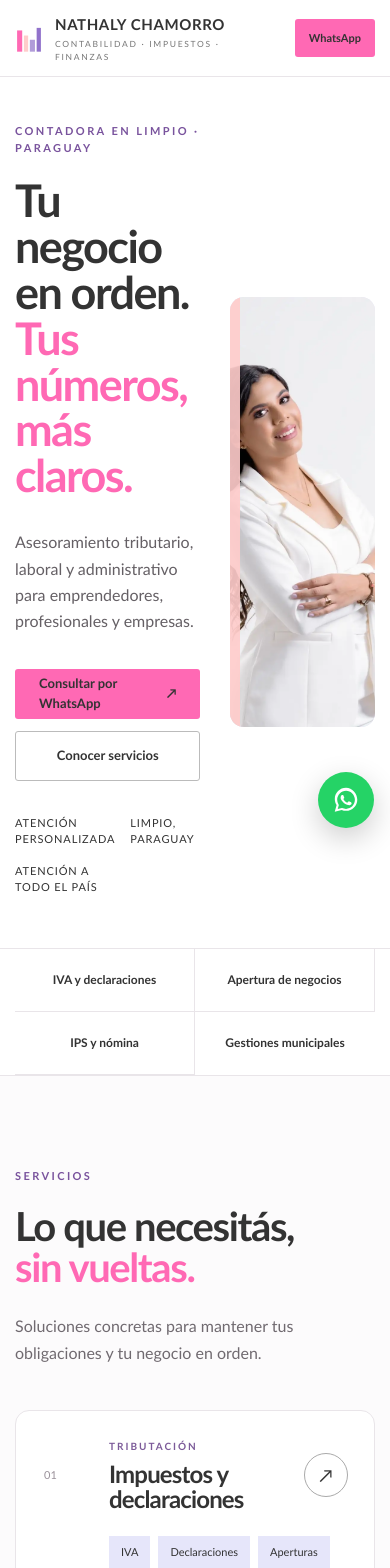
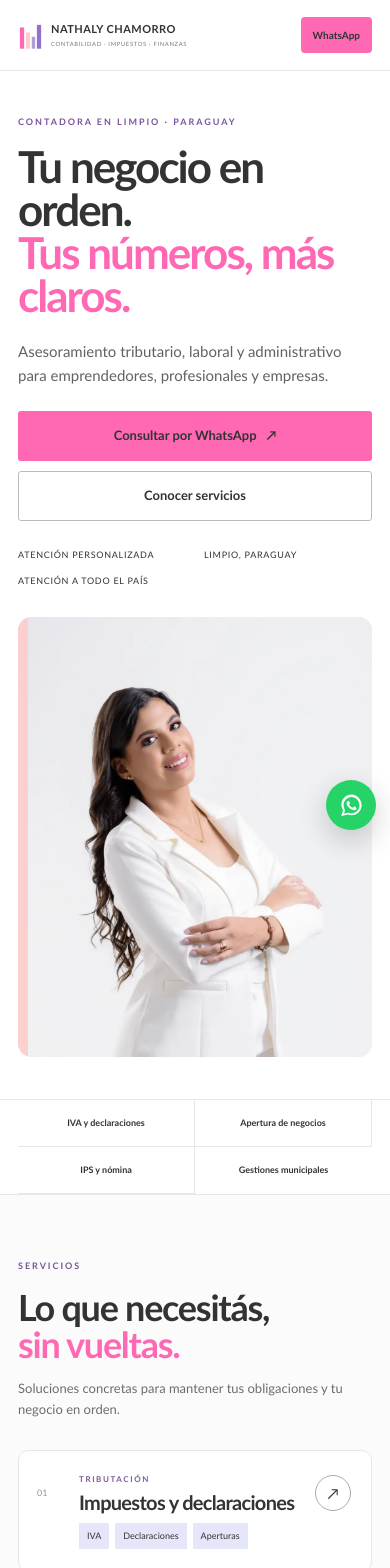
Before and after one commit to equantum-py/NATHALY-CHAMORRO, a Next.js app: page / in a window 390 px wide. Shown: the top 1568 px of the page. Built offline with nearby package versions, Linux system fonts and the light colour scheme.

Commit message:
Corregir diseño responsive mobile 320 a 520px

```diff
--- a/app/globals.css
+++ b/app/globals.css
@@ -37,3 +37,44 @@ h1 em,h2 em,.about h2 em,.contact h2 em{font-style:normal;font-weight:700;color:
 .faq{padding:88px 0}.contact{padding:72px 0;background:var(--ink);color:#fff}.contact .eyebrow{color:var(--rose)}.contact h2{font-size:clamp(40px,4.5vw,58px)}.contact h2 em{color:var(--pink)}.contact-data a{border-color:#777}.btn-light{background:var(--pink)}
 footer{padding:48px 0}.footer-v3{display:grid;grid-template-columns:1.4fr 1.2fr .7fr auto;gap:45px;align-items:start;font-size:11px;color:#777}.footer-v3>div:not(.brand){display:flex;flex-direction:column;gap:7px}.footer-v3>div>strong{color:var(--ink);font-size:11px}.footer-v3 p{margin:0}
 @media(max-width:800px){.hero-grid{padding-top:46px;gap:30px}.hero h1{font-size:45px}.portrait-wrap.portrait-full{height:430px;margin-top:5px;border-radius:14px}.service-list{grid-template-columns:1fr}.service-row{min-height:180px}.trust-grid{grid-template-columns:1fr}.trust-grid>div{padding:18px 0;border-right:0;border-bottom:1px solid rgba(51,51,51,.12)}.trust-grid>div:last-child{border:0}.about-photo{height:390px}.location-grid{grid-template-columns:1fr;gap:28px}.footer-v3{grid-template-columns:1fr;gap:25px}.footer-brand{display:flex}}
+
+/* Mobile V4 — composición específica 320–430px */
+@media(max-width:520px){
+  .container-site{width:calc(100% - 36px)}
+  .site-header{position:sticky}.header-inner{height:70px;gap:10px}
+  .brand{gap:8px;min-width:0}.brand-mark{width:25px;flex:0 0 25px}
+  .brand strong{font-size:11px;white-space:nowrap}.brand small{font-size:5.8px;letter-spacing:.12em;white-space:nowrap}
+  .btn-small{min-height:36px;padding:0 12px;font-size:10px;border-radius:4px}
+  .hero-grid{display:flex;flex-direction:column;min-height:auto;padding-top:44px;padding-bottom:42px;gap:30px}
+  .hero-copy{width:100%}.eyebrow{font-size:9px;line-height:1.5;margin-bottom:16px}
+  .hero h1{font-size:44px;line-height:.98;letter-spacing:-.045em;max-width:100%}
+  .lead{font-size:15px;line-height:1.6;margin-top:22px;max-width:100%}
+  .actions{margin-top:24px;gap:10px}.actions .btn{min-height:50px}
+  .hero-facts{margin-top:28px;display:grid;grid-template-columns:1fr 1fr;gap:13px 18px;font-size:9px;line-height:1.4}
+  .portrait-wrap.portrait-full{order:2;width:100%;height:440px;margin:0;border-radius:14px}
+  .portrait-full .hero-person{object-position:center 12%}
+  .quick-strip{overflow:hidden}.quick-grid{grid-template-columns:1fr 1fr}.quick-grid span{padding:17px 8px;font-size:9px;line-height:1.35}
+  .section{padding:64px 0}.section-head{margin-bottom:30px}.section-head h2,.about h2,.faq h2{font-size:36px;line-height:1.02}
+  .section-head>p{font-size:13px;line-height:1.6;margin-top:16px}
+  .service-list{gap:12px}.service-row{display:grid;grid-template-columns:30px 1fr 38px;gap:10px 12px;min-height:0;padding:22px 18px;border-radius:10px}
+  .service-row:hover{padding-left:18px}.service-number{font-size:9px}.service-area{font-size:8px;margin-bottom:6px}
+  .service-row h3{font-size:20px;line-height:1.12}.service-items{grid-column:2/4;gap:6px}.service-items span{font-size:9px;padding:6px 8px}
+  .circle-link{width:36px;height:36px;font-size:15px}
+  .trust-band{padding:18px 0}.trust-grid>div{padding:15px 0}.trust-grid strong{font-size:14px}.trust-grid span{font-size:11px}
+  .about{padding:64px 0}.about-grid{display:flex;flex-direction:column;gap:30px}
+  .about-photo{order:1;width:100%;height:400px;border-radius:14px}.about-photo img{object-position:center 13%}
+  .about-copy{order:2}.about-text{font-size:14px;line-height:1.7}.values{gap:0;justify-content:space-between;margin:25px 0;padding:18px 0}.values span{font-size:9px}
+  .process{padding:64px 0}.process-grid>div{padding:22px 0}.process-grid h3{font-size:21px;margin:15px 0 8px}.process-grid p{font-size:12px}
+  .location-section{padding:64px 0}.location-grid h2{font-size:36px}.location-card{padding:24px 20px}.location-card strong{font-size:15px}
+  .faq{padding:64px 0}.faq-grid{gap:15px}.faq-intro{font-size:12px}.faq summary{grid-template-columns:30px 1fr 20px;padding:20px 0;font-size:12px;line-height:1.4}.faq details p{padding:0 30px 20px;font-size:12px}
+  .contact{padding:62px 0}.contact h2{font-size:38px;line-height:1}.contact-inner>p:not(.eyebrow){font-size:13px;line-height:1.6}.contact-data{font-size:10px}
+  footer{padding:38px 0}.footer-v3{gap:20px}.footer-v3 .brand strong{font-size:12px}.footer-v3 .brand small{font-size:6px}
+  .floating-wa{width:50px;height:50px;right:14px;bottom:14px}.wa-svg{width:27px;height:27px;flex-basis:27px}
+}
+@media(max-width:360px){
+  .container-site{width:calc(100% - 28px)}
+  .brand strong{font-size:10px}.brand small{display:none}
+  .btn-small{padding:0 10px;font-size:9px}
+  .hero h1{font-size:39px}.portrait-wrap.portrait-full{height:390px}
+  .about-photo{height:360px}.section-head h2,.about h2,.faq h2,.location-grid h2{font-size:33px}
+}
```
